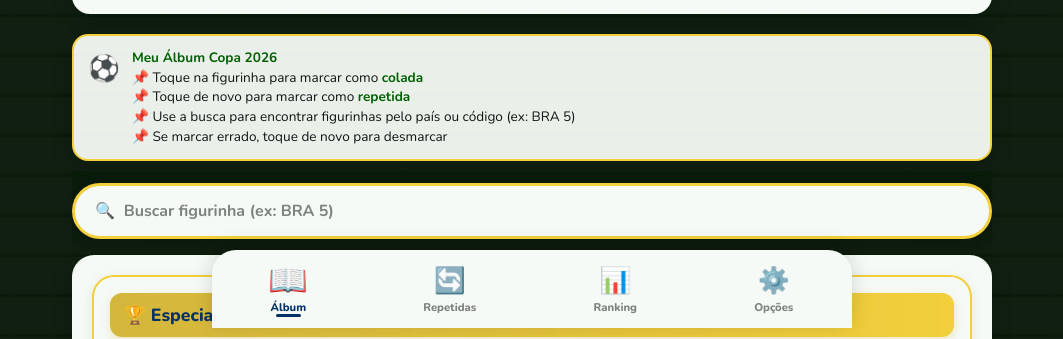
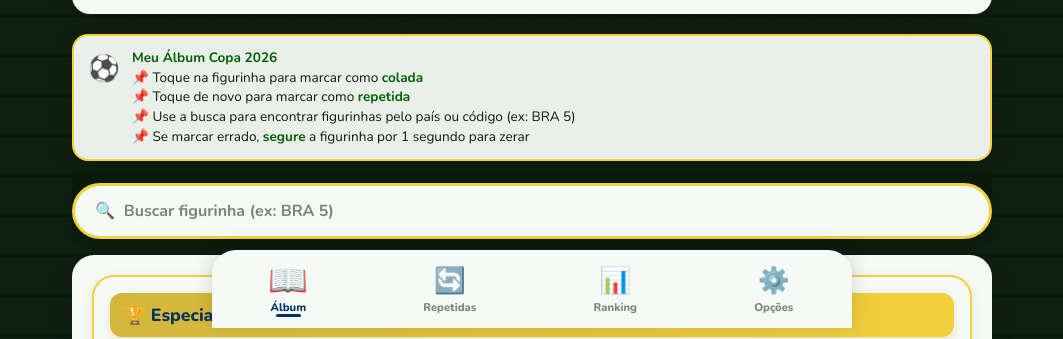
Before and after one commit to Bruno-Santiagofonseca/Copa-do-mundo-2026, a website: page index.html in a window 1280 px wide. Shown: the part 472-811 px from the top of the page, without its empty margins (108-1171 px from the left). Drawn offline with nearby package versions, Linux system fonts and the light colour scheme.

Commit message:
instrucao explicita de segurar para zerar

```diff
--- a/index.html
+++ b/index.html
@@ -765,7 +765,7 @@
       📌 Toque na figurinha para marcar como <strong>colada</strong><br>
       📌 Toque de novo para marcar como <strong>repetida</strong><br>
       📌 Use a busca para encontrar figurinhas pelo país ou código (ex: BRA 5)<br>
-      📌 Se marcar errado, toque de novo para desmarcar
+      📌 Se marcar errado, <strong>segure</strong> a figurinha por 1 segundo para zerar
     </div>
   </div>
 
```
